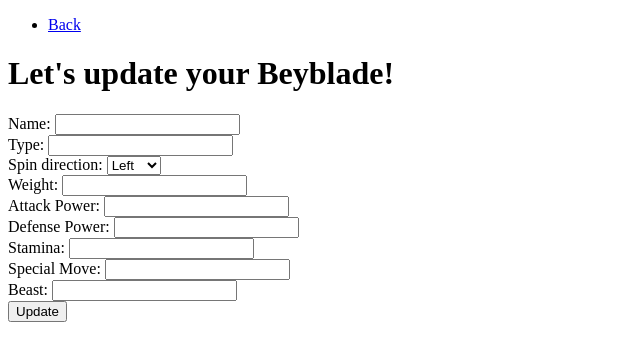
After one commit to becodeorg/verou-5-php-crud-Jonasi-Deetens, a PHP site: page /edit.php in a window 1280 px wide. The commit adds this page. Shown: the top 361 px of the page, without its empty margins (0-640 px from the left). Run offline with PHP 8.4, Linux system fonts and the light colour scheme; data that the repository does not hold is empty; a stand-in replaces the project's code that opens the database connection.

Commit message:
Add edit link, to edit the values of a selected beyblade

```diff
--- /dev/null
+++ b/edit.php
@@ -0,0 +1,47 @@
+<!doctype html>
+<html lang="en">
+<head>
+    <meta charset="UTF-8">
+    <meta name="viewport"
+          content="width=device-width, user-scalable=no, initial-scale=1.0, maximum-scale=1.0, minimum-scale=1.0">
+    <meta http-equiv="X-UA-Compatible" content="ie=edge">
+    <title>Create Beyblade</title>
+</head>
+<body>
+<header>
+    <nav>
+        <ul>
+            <li><a href="./">Back</a></li>
+        </ul>
+    </nav>
+</header>
+<main>
+    <h1>Let's update your Beyblade!</h1>
+
+    <form action="./" method="post">
+        <label for="name">Name:</label>
+        <input type="text" id="name" name="name" value="<?= $beyblade["name"] ?>"><br>
+        <label for="type">Type:</label>
+        <input type="text" id="type" name="type" value="<?= $beyblade["type"] ?>"><br>
+        <label for="spin_direction">Spin direction:</label>
+        <select name="spin_direction" id="spin_direction">
+            <option value="Left" <?php $beyblade["spin_direction"] === "Left" ? "selected" : "" ?>>Left</option>
+            <option value="Right" <?php $beyblade["spin_direction"] === "Right" ? "selected" : "" ?>>Right</option>
+        </select><br>
+        <label for="weight">Weight:</label>
+        <input type="number" id="weight" name="weight" value="<?= $beyblade["weight"] ?>"><br>
+        <label for="attack_power">Attack Power:</label>
+        <input type="number" id="attack_power" name="attack_power" value="<?= $beyblade["attack_power"] ?>"><br>
+        <label for="defense_power">Defense Power:</label>
+        <input type="number" id="defense_power" name="defense_power" value="<?= $beyblade["defense_power"] ?>"><br>
+        <label for="stamina">Stamina:</label>
+        <input type="number" id="stamina" name="stamina" value="<?= $beyblade["stamina"] ?>"><br>
+        <label for="special_move">Special Move:</label>
+        <input type="text" id="special_move" name="special_move" value="<?= $beyblade["special_move"] ?>"><br>
+        <label for="bey_beast">Beast:</label>
+        <input type="text" id="bey_beast" name="bey_beast" value="<?= $beyblade["bey_beast"] ?>"><br>
+        <input type="submit" value="Update">
+    </form>
+</main>
+</body>
+</html>
--- a/overview.php
+++ b/overview.php
@@ -27,6 +27,7 @@
                 <p>Stats: [<?= "W:" . $beyblade['weight'] . ", AP: " . $beyblade['attack_power'] . ", DP:" . $beyblade['defense_power'] . ", S: " . $beyblade['stamina']; ?>]</p>
                 <p>Special move: <?= $beyblade['special_move']; ?></p>
                 <p>Beast: <?= $beyblade['bey_beast']; ?></p>
+                <p><a href="?action=edit&id=<?= $beyblade["id"] ?>">Edit</a></p>
             </li>
         <?php endforeach; ?>
     </ul>
```
Also changed, not shown: Classes/BeyBladeRepository.php (+16 -1 lines), index.php (+9 -0 lines).
